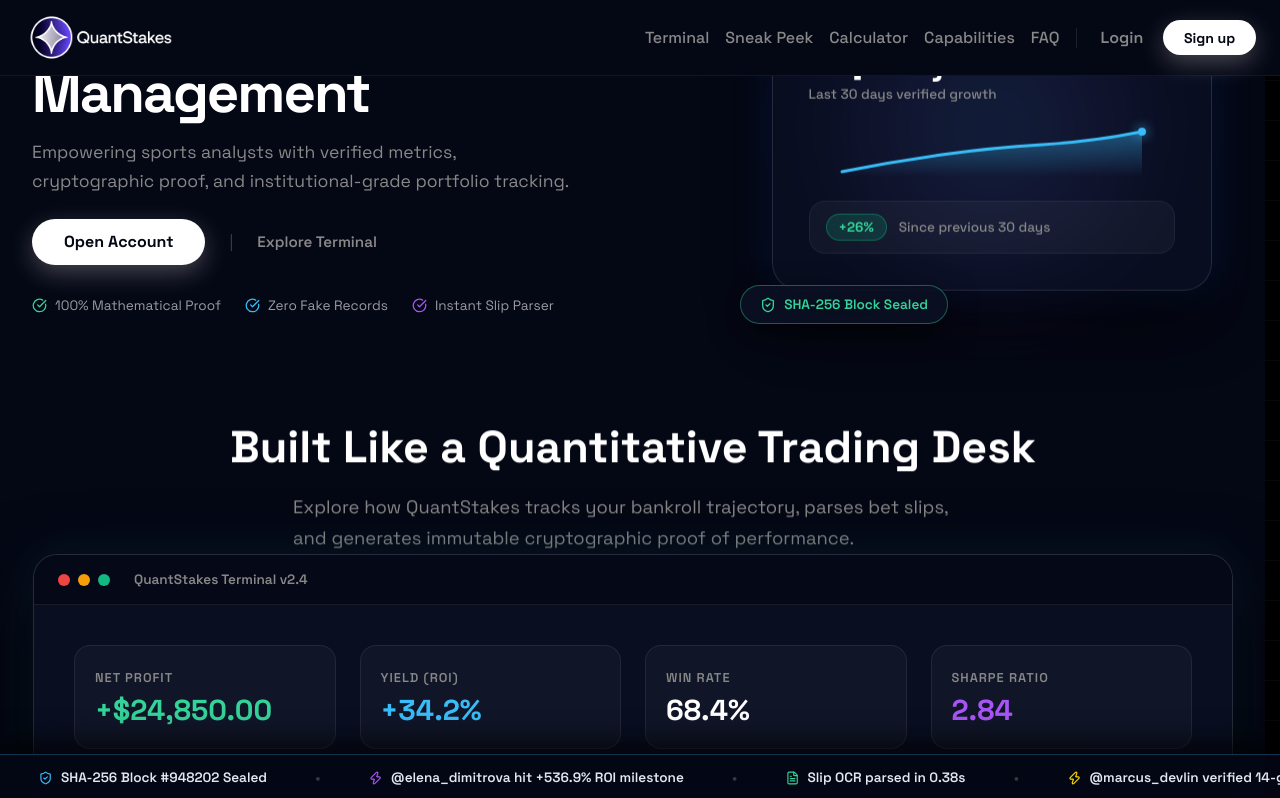
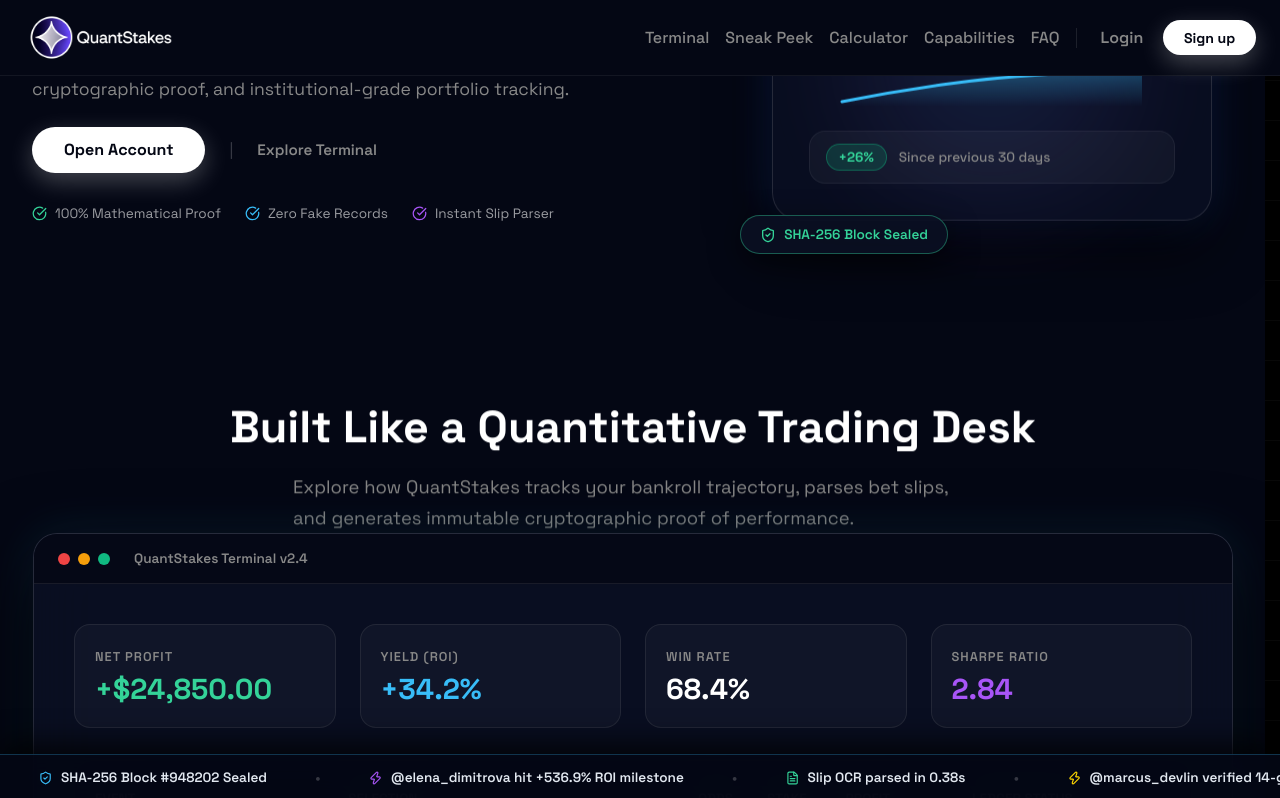
Before and after one commit to tsvetkov10/QuantStake, a React (Vite) app: page / in a window 1280 px wide. Shown: the top 798 px of the page. Built offline with nearby package versions, Linux system fonts and the light colour scheme; a web font is replaced by a local one.

Commit message:
Applied massive translateY(-65px) and -50px margin to shift hero section up by 130+ pixels on dev and main

```diff
--- a/src/pages/Landing.jsx
+++ b/src/pages/Landing.jsx
@@ -192,13 +192,13 @@
       </header>
 
       {/* Hero Section */}
-      <section className="hero-landing-section" style={{ position: 'relative', width: '100%', paddingTop: '60px', paddingBottom: 0, marginTop: '-20px' }}>
+      <section className="hero-landing-section" style={{ position: 'relative', width: '100%', paddingTop: 0, paddingBottom: 0, marginTop: '-50px' }}>
 
-        <div className="hero-cirform-grid" style={{ padding: '0 2rem 0 2rem', alignItems: 'flex-start', marginTop: '-25px' }}>
+        <div className="hero-cirform-grid" style={{ padding: '0 2rem 0 2rem', alignItems: 'flex-start', transform: 'translateY(-65px)' }}>
 
           {/* Hero Left Column: Headline, Description & White Pill Action */}
-          <div className="flex-col" style={{ alignItems: 'flex-start', marginTop: '-10px', paddingTop: 0, opacity: 1, transform: 'none' }}>
-            <h1 className="title-cirform mb-4" style={{ marginTop: 0, paddingTop: 0, textAlign: 'left', letterSpacing: '-2px', fontSize: 'clamp(2.8rem, 4.4vw, 4.5rem)' }}>
+          <div className="flex-col" style={{ alignItems: 'flex-start', marginTop: '-20px', paddingTop: 0, opacity: 1 }}>
+            <h1 className="title-cirform mb-3" style={{ marginTop: 0, paddingTop: 0, textAlign: 'left', letterSpacing: '-2px', fontSize: 'clamp(2.6rem, 4.2vw, 4.2rem)' }}>
               We create bright <br />
               future for Portfolio Management
             </h1>
```
